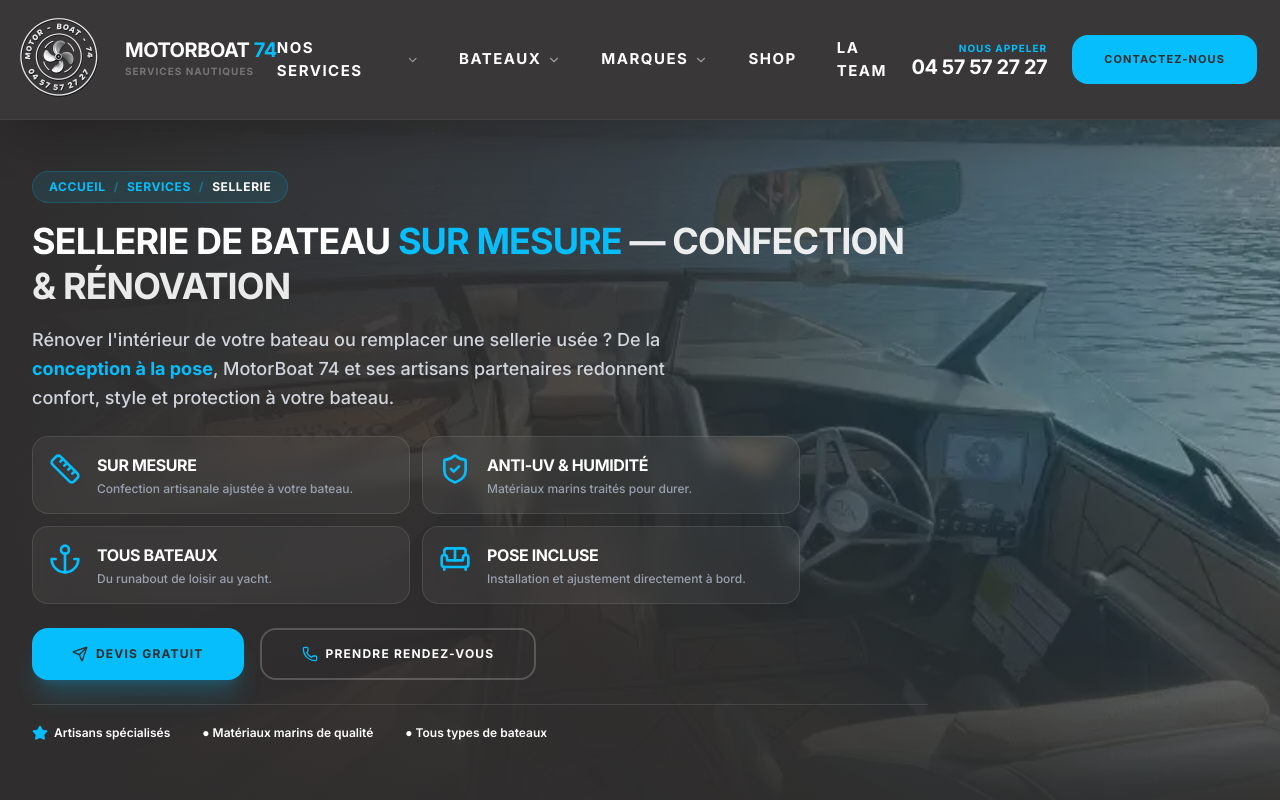
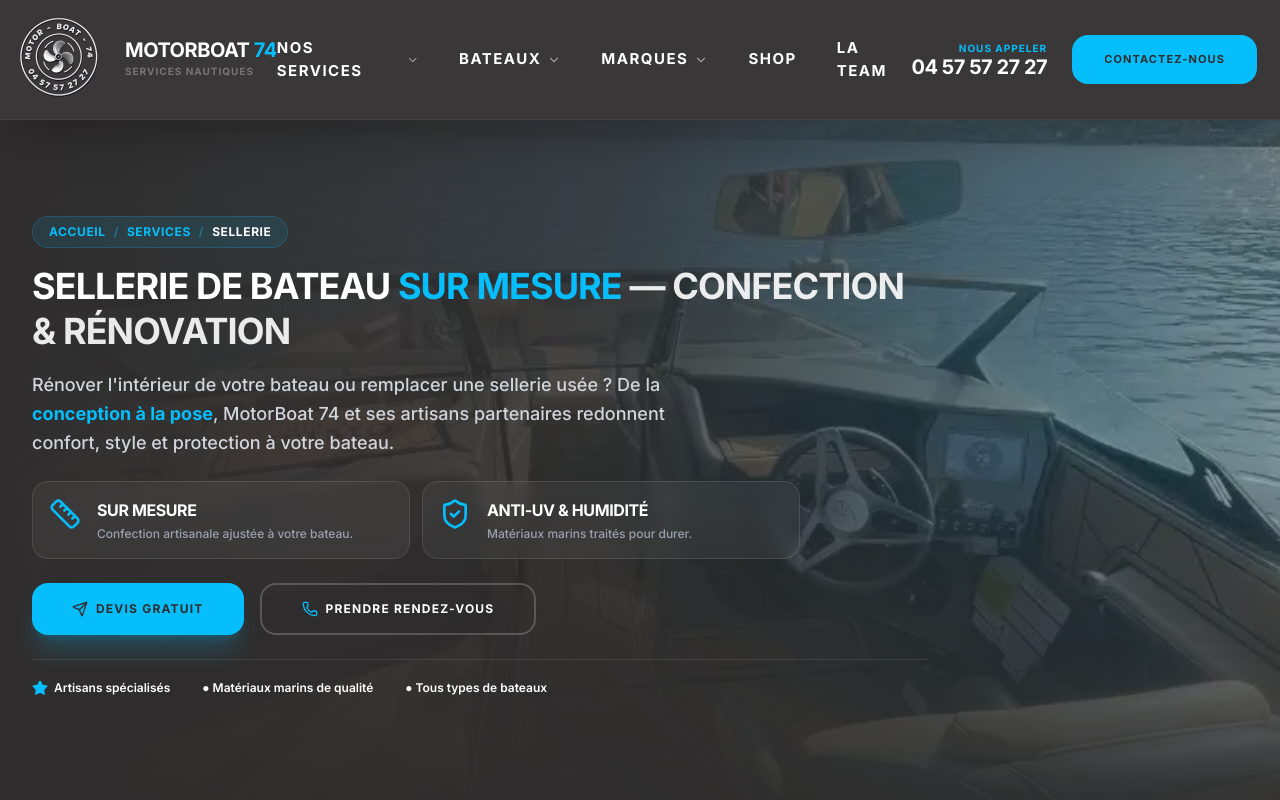
Before and after one commit to Ericfevrier/MB74-Site, a React (Vite) app: page /sellerie in a window 1280 px wide. Shown: the top 800 px of the page. Built offline with nearby package versions, Linux system fonts and the light colour scheme.

Commit message:
Page sellerie: hero ne garde que 2 infos (Sur mesure et Anti-UV & humidite)

```diff
--- a/src/pages/SelleriePage.tsx
+++ b/src/pages/SelleriePage.tsx
@@ -234,8 +234,6 @@
               {[
                 { Icon: Ruler, t: 'Sur mesure', d: 'Confection artisanale ajustée à votre bateau.' },
                 { Icon: ShieldCheck, t: 'Anti-UV & humidité', d: 'Matériaux marins traités pour durer.' },
-                { Icon: Anchor, t: 'Tous bateaux', d: 'Du runabout de loisir au yacht.' },
-                { Icon: Sofa, t: 'Pose incluse', d: 'Installation et ajustement directement à bord.' },
               ].map(({ Icon, t, d }, i) => (
                 <div key={i} className="flex items-start gap-4 bg-white/5 border border-white/10 p-4 rounded-2xl backdrop-blur-sm transition-colors hover:bg-white/10 group">
                   <Icon className="text-brand-cyan w-8 h-8 flex-shrink-0 group-hover:scale-110 transition-transform" />
```
